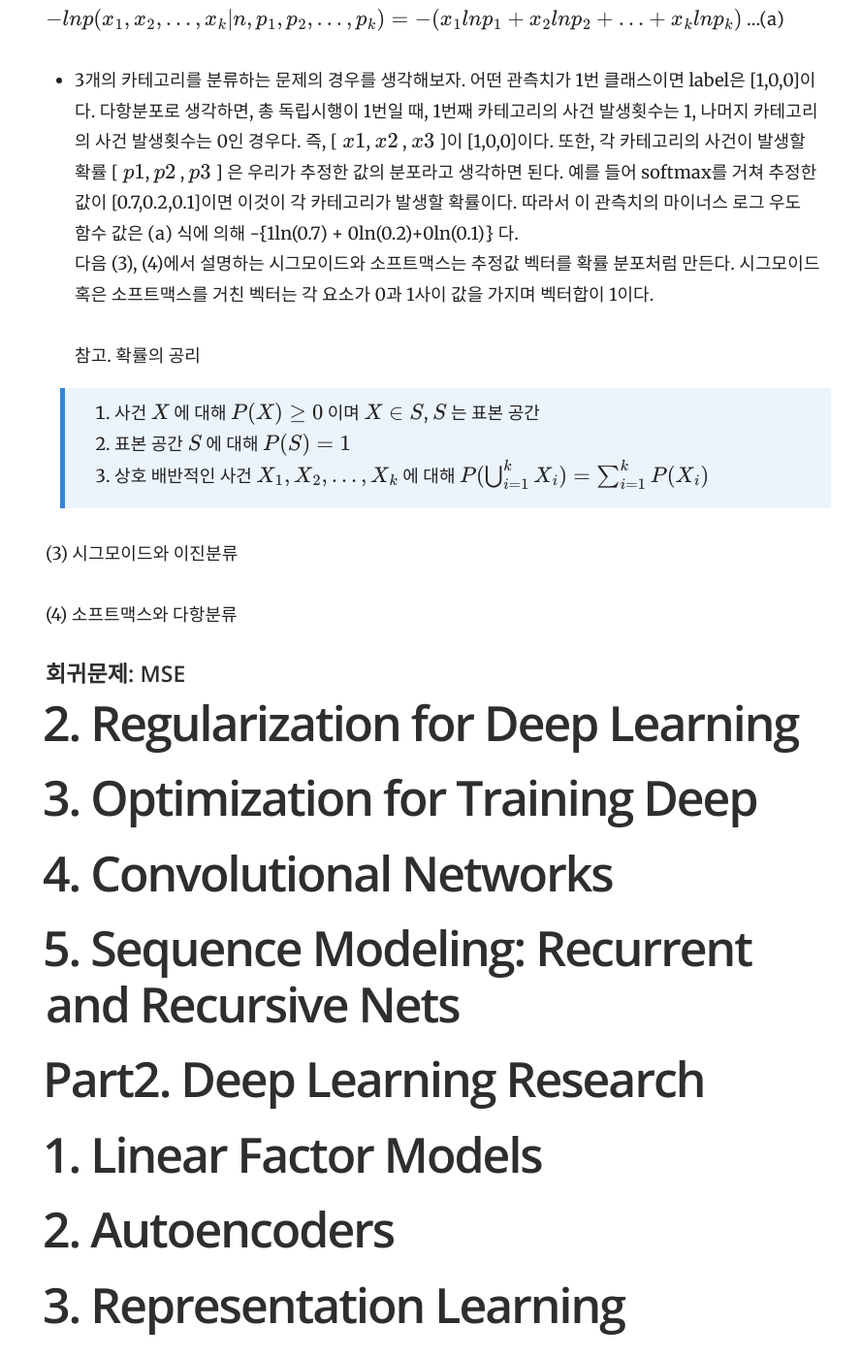
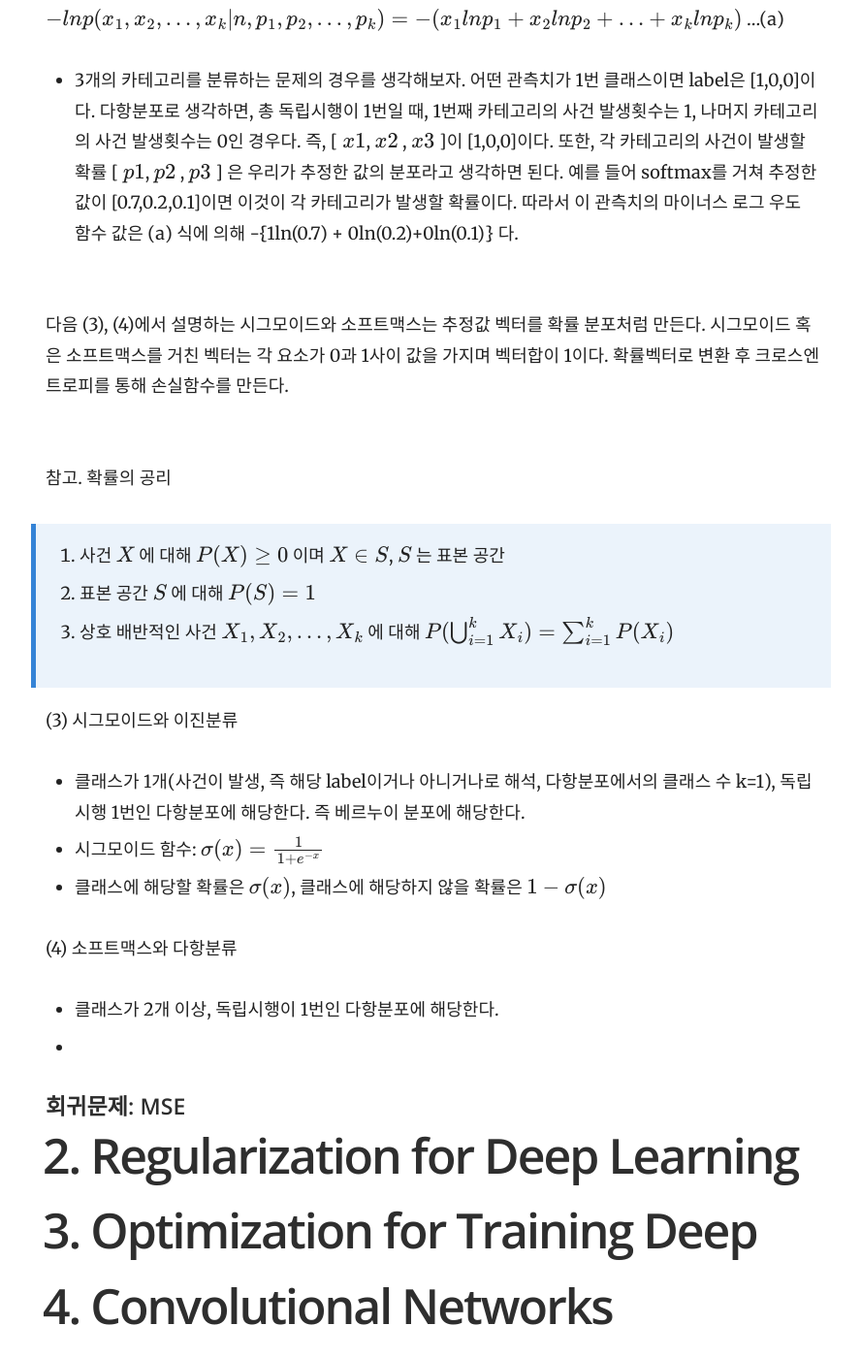
Before and after one commit to yrk3434/yrk3434.github.io, a Jekyll site: the page built from _docs/Theory/Deep Learning Overview.md, in a window 1280 px wide and 1400 px high, scrolled down 4128 px. Shown: the whole window at 97% size, without its empty margins (343-1231 px from the left). Built offline with Jekyll 4.4.1, drawn with Linux system fonts in a browser that asks for light colours; formulas are drawn with MathJax 3; some of the changed text lies outside the part shown.

Commit message:
Update Deep Learning Overview.md

```diff
--- a/_docs/Theory/Deep Learning Overview.md
+++ b/_docs/Theory/Deep Learning Overview.md
@@ -16,7 +16,7 @@ toc_label: 목차
 
 - 딥러닝 프레임워크를 구성하는 요소들의 기본 개념을 이해할 수 있다.
 - 챕터의 순서는 책의 순서를 따르지만, 챕터 내 설명은 재구성하였다.
-- 책 내용 밖의 설명은 통계 전공의 지식을 바탕으로 첨언하였다.
+- 책 내용 밖의 설명은 통계 전공의 지식(확률론, 수리통계학, 계산통계학)을 바탕으로 첨언하였다.
 
 
 # Contents
@@ -93,17 +93,25 @@ $ ln p(x_1, x_2,..., x_k|n, p_1, p_2, ..., p_k)=ln\frac{n!}{x_1!x_2!...x_k!} + x
 $ - ln p(x_1, x_2,..., x_k|n, p_1, p_2, ..., p_k)= - (x_1 ln p_1 + x_2 ln p_2 + ... + x_k ln p_k) $ ...(a)
 
 - 3개의 카테고리를 분류하는 문제의 경우를 생각해보자. 어떤 관측치가 1번 클래스이면 label은 [1,0,0]이다. 다항분포로 생각하면, 총 독립시행이 1번일 때, 1번째 카테고리의 사건 발생횟수는 1, 나머지 카테고리의 사건 발생횟수는 0인 경우다. 즉, [ $ x1 $, $ x2 $ , $ x3 $ ]이 [1,0,0]이다. 또한, 각 카테고리의 사건이 발생할 확률  [ $ p1 $, $ p2 $ , $ p3 $ ] 은 우리가 추정한 값의 분포라고 생각하면 된다. 예를 들어 softmax를 거쳐 추정한 값이 [0.7,0.2,0.1]이면 이것이 각 카테고리가 발생할 확률이다. 따라서 이 관측치의 마이너스 로그 우도 함수 값은 (a) 식에 의해 -{1ln(0.7) + 0ln(0.2)+0ln(0.1)} 다.
+
 <br/>
-다음 (3), (4)에서 설명하는 시그모이드와 소프트맥스는 추정값 벡터를 확률 분포처럼 만든다. 시그모이드 혹은 소프트맥스를 거친 벡터는 각 요소가 0과 1사이 값을 가지며 벡터합이 1이다. <br/>
+다음 (3), (4)에서 설명하는 시그모이드와 소프트맥스는 추정값 벡터를 확률 분포처럼 만든다. 시그모이드 혹은 소프트맥스를 거친 벡터는 각 요소가 0과 1사이 값을 가지며 벡터합이 1이다. 확률벡터로 변환 후 크로스엔트로피를 통해 손실함수를 만든다. <br/>
+
 <br/>
 참고. 확률의 공리 <br/>
 > 1. 사건 $ X $ 에 대해 $ P(X) \geq 0 $ 이며 $ X \in S $, $ S $ 는 표본 공간
 > 2. 표본 공간 $ S $ 에 대해 $ P(S) = 1 $
 > 3. 상호 배반적인 사건 $ X_1, X_2, ..., X_k $ 에 대해 $ P(\bigcup^k_{i=1}X_i)= \sum^k_{i=1}P(X_i) $
+<br/>
 
-(3) 시그모이드와 이진분류
+(3) 시그모이드와 이진분류 <br/>
+- 클래스가 1개(사건이 발생, 즉 해당 label이거나 아니거나로 해석, 다항분포에서의 클래스 수 k=1), 독립시행 1번인 다항분포에 해당한다. 즉 베르누이 분포에 해당한다.
+- 시그모이드 함수: $ \sigma(x) = \frac{1}{1+e^{-x}} $
+- 클래스에 해당할 확률은 $ \sigma(x) $, 클래스에 해당하지 않을 확률은 $ 1-\sigma(x) $
 
 (4) 소프트맥스와 다항분류
+- 클래스가 2개 이상, 독립시행이 1번인 다항분포에 해당한다.
+-
 
 #### 회귀문제: MSE
 
```
